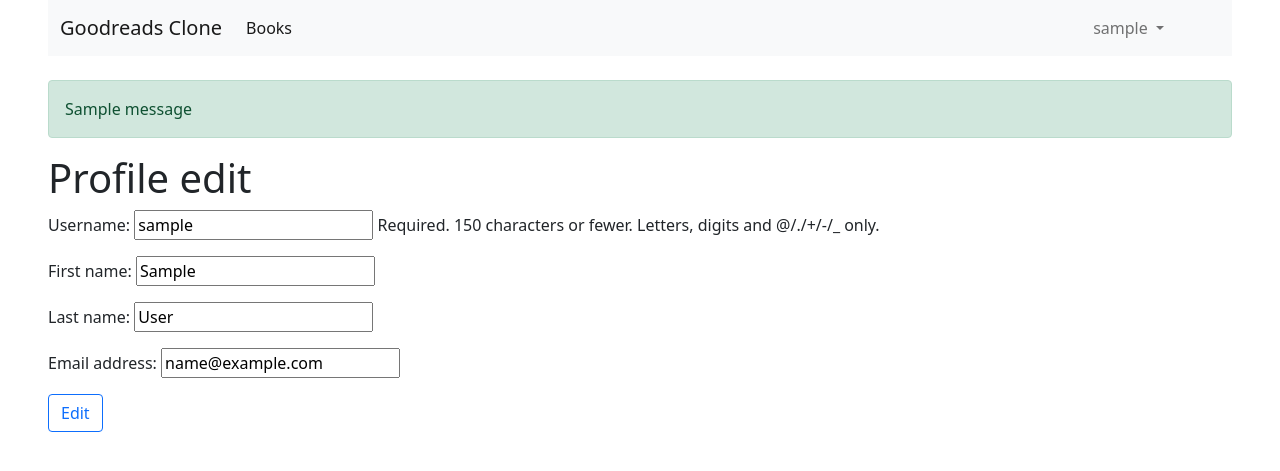
After one commit to Inniyabdulloh/goodreads, a Django app: page /users/profile/update/ in a window 1280 px wide. The commit adds this page. Shown: the top 471 px of the page. Run offline with Django 5.2, Linux system fonts and the light colour scheme; a user stored in the database is signed in; tables that the repository leaves empty hold one stand-in row (values such as "Sample post"); one stand-in notice (Sample message) is shown.

Commit message:
Profile Update page qo'shildi va test case yozildi, base.html ga navbar qo'shildi

```diff
--- a/templates/base.html
+++ b/templates/base.html
@@ -3,25 +3,60 @@
 <head>
     <meta charset="UTF-8">
     <title>{% block title %}Landing Page{% endblock %}</title>
+    <link href="https://cdn.jsdelivr.net/npm/bootstrap@5.0.2/dist/css/bootstrap.min.css" rel="stylesheet" integrity="sha384-EVSTQN3/azprG1Anm3QDgpJLIm9Nao0Yz1ztcQTwFspd3yD65VohhpuuCOmLASjC" crossorigin="anonymous">
 </head>
-<body>
-<p>
+<body class="mx-5">
 
-    <a href="{% url 'books:list' %}">Books</a> | <a href="{% url 'users:profile' %}">Profile</a>
-    | <a href="{% url 'users:register' %}">Register</a> |
+<nav class="navbar navbar-expand-lg navbar-light bg-light">
+  <div class="container-fluid">
+    <a class="navbar-brand" href="{% url 'landing_page'%}">Goodreads Clone</a>
+    <button class="navbar-toggler" type="button" data-bs-toggle="collapse" data-bs-target="#navbarSupportedContent" aria-controls="navbarSupportedContent" aria-expanded="false" aria-label="Toggle navigation">
+      <span class="navbar-toggler-icon"></span>
+    </button>
+    <div class="collapse navbar-collapse" id="navbarSupportedContent">
+      <ul class="navbar-nav me-auto mb-2 mb-lg-0">
+        <li class="nav-item">
+          <a class="nav-link active" aria-current="page" href="{% url 'books:list' %}">Books</a>
+        </li>
+
+      </ul>
+        <div class="me-5">
             {% if request.user.is_authenticated %}
-        <a href="{% url 'users:logout' %}">Logout</a>
+                <ul class="navbar-nav">
+                    <li class="nav-item dropdown">
+                      <a class="nav-link dropdown-toggle" href="#" id="navbarDropdown" role="button" data-bs-toggle="dropdown" aria-expanded="false">
+                        {{ request.user.username }}
+                      </a>
+                      <ul class="dropdown-menu" aria-labelledby="navbarDropdown">
+                        <li><a class="dropdown-item" href="{% url 'users:profile' %}">Profile</a></li>
+                        <li><a class="dropdown-item" href="{% url 'users:logout' %}">Log Out</a></li>
+                      </ul>
+                    </li>
+                </ul>
+
             {% else %}
-        <a href="{% url 'users:login' %}">Login</a>
+                <a class="btn btn-outline-primary" href="{% url 'users:login' %}">Login</a>
             {% endif %}
-</p>
+
+        </div>
+
+    </div>
+  </div>
+</nav>
+
 
 {% if messages %}
+    <div class="mt-4">
         {% for message in messages %}
+            <div class="alert alert-{{message.tags}}" role="alert">
               {{ message }}
+            </div>
         {% endfor %}
+    </div>
+
 {% endif %}
 {% block content %}
 {% endblock %}
+<script src="https://cdn.jsdelivr.net/npm/bootstrap@5.0.2/dist/js/bootstrap.bundle.min.js" integrity="sha384-MrcW6ZMFYlzcLA8Nl+NtUVF0sA7MsXsP1UyJoMp4YLEuNSfAP+JcXn/tWtIaxVXM" crossorigin="anonymous"></script>
 </body>
 </html>
--- a/users/forms.py
+++ b/users/forms.py
@@ -12,3 +12,9 @@
         user.set_password(self.cleaned_data['password'])
         user.save()
         return user
+
+
+class UserUpdateForm(forms.ModelForm):
+    class Meta:
+        model = User
+        fields = ('username','first_name','last_name','email')
--- a/users/templates/users/login.html
+++ b/users/templates/users/login.html
@@ -7,6 +7,6 @@
     <form method="post">
         {% csrf_token %}
         {{ login_form.as_p }}
-        <button type="submit">Log in</button>
+        <button class="me-3 btn btn-outline-primary" type="submit"> Log in</button> <span> No account? Then <a href="{% url 'users:register'%}">get register</a></span>
     </form>
  {% endblock %}
--- /dev/null
+++ b/users/templates/users/profile-edit.html
@@ -0,0 +1,13 @@
+{% extends 'base.html' %}
+{% block content%}
+<h1>
+    Profile edit
+</h1>
+
+<form method="post">
+    {% csrf_token %}
+    {{ form.as_p }}
+
+    <button class="btn btn-outline-primary">Edit</button>
+</form>
+{% endblock %}
--- a/users/templates/users/profile.html
+++ b/users/templates/users/profile.html
@@ -7,4 +7,5 @@
     <p>First name:{{user.first_name}}</p>
     <p>Last name: {{user.last_name}}</p>
     <p>Email: {{user.email}}</p>
+    <a href="{% url 'users:profile-edit'%}">Edit Profile</a>
 {% endblock %}
--- a/users/templates/users/register.html
+++ b/users/templates/users/register.html
@@ -7,6 +7,6 @@
     <form method="post" action="{% url 'users:register'%}">
         {% csrf_token %}
         {{ form.as_p }}
-        <button type="submit">Submit</button>
+        <button class="btn btn-outline-primary" type="submit">Submit</button>
     </form>
 {% endblock %}
--- a/users/urls.py
+++ b/users/urls.py
@@ -1,5 +1,5 @@
 from django.urls import path
-from .views import UserRegistrationView, UserLoginView, UserProfileView, UserLogoutView
+from .views import UserRegistrationView, UserLoginView, UserProfileView, UserLogoutView, ProfileUpdateView
 
 app_name = 'users'
 
@@ -8,4 +8,5 @@
     path('login/', UserLoginView.as_view(), name='login'),
     path('logout/', UserLogoutView.as_view(), name='logout'),
     path('profile/', UserProfileView.as_view(), name='profile'),
+    path('profile/update/', ProfileUpdateView.as_view(), name='profile-edit'),
 ]
--- a/users/views.py
+++ b/users/views.py
@@ -4,7 +4,7 @@
 from django.contrib.auth.mixins import LoginRequiredMixin
 from django.shortcuts import render, redirect
 from django.views import View
-from users.forms import UserCreateForm
+from users.forms import UserCreateForm, UserUpdateForm
 
 # Create your views here.
 
@@ -56,3 +56,17 @@
         logout(request)
         messages.info(request, 'You have been logged out.')
         return redirect('landing_page')
+
+class ProfileUpdateView(LoginRequiredMixin, View):
+    def get(self, request):
+        user_update_form = UserUpdateForm(instance=request.user)
+        return render(request, 'users/profile-edit.html', {'form': user_update_form})
+
+    def post(self, request):
+        user_update_form = UserUpdateForm(request.POST, instance=request.user)
+        if user_update_form.is_valid():
+            user_update_form.save()
+            messages.success(request, 'Your profile has been updated.')
+            return redirect('users:profile')
+
+        return render(request, 'users/profile-edit.html', {'form': user_update_form})
```
Also changed, not shown: users/tests.py (+24 -1 lines). Lines whose indentation alone changed are shown as unchanged.
